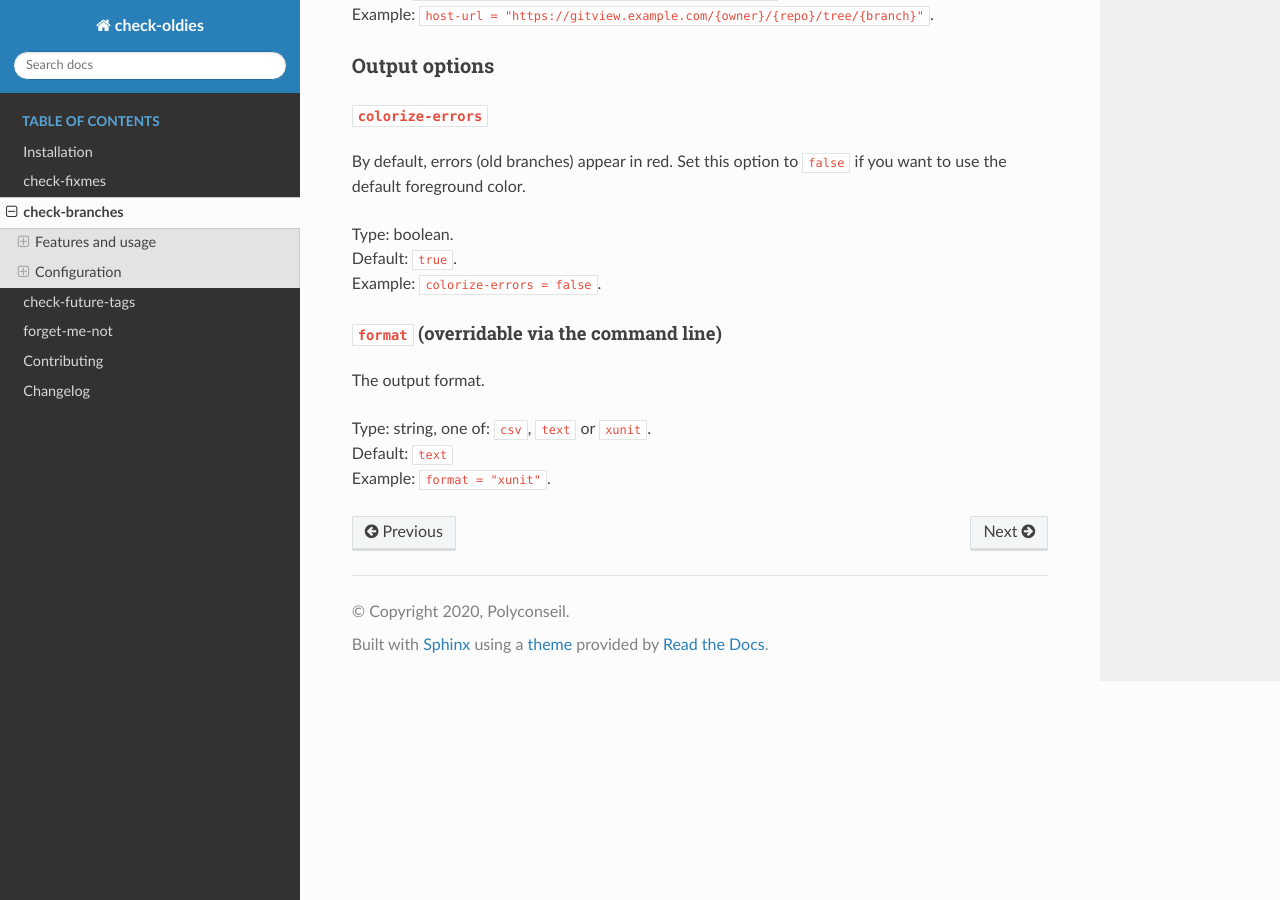
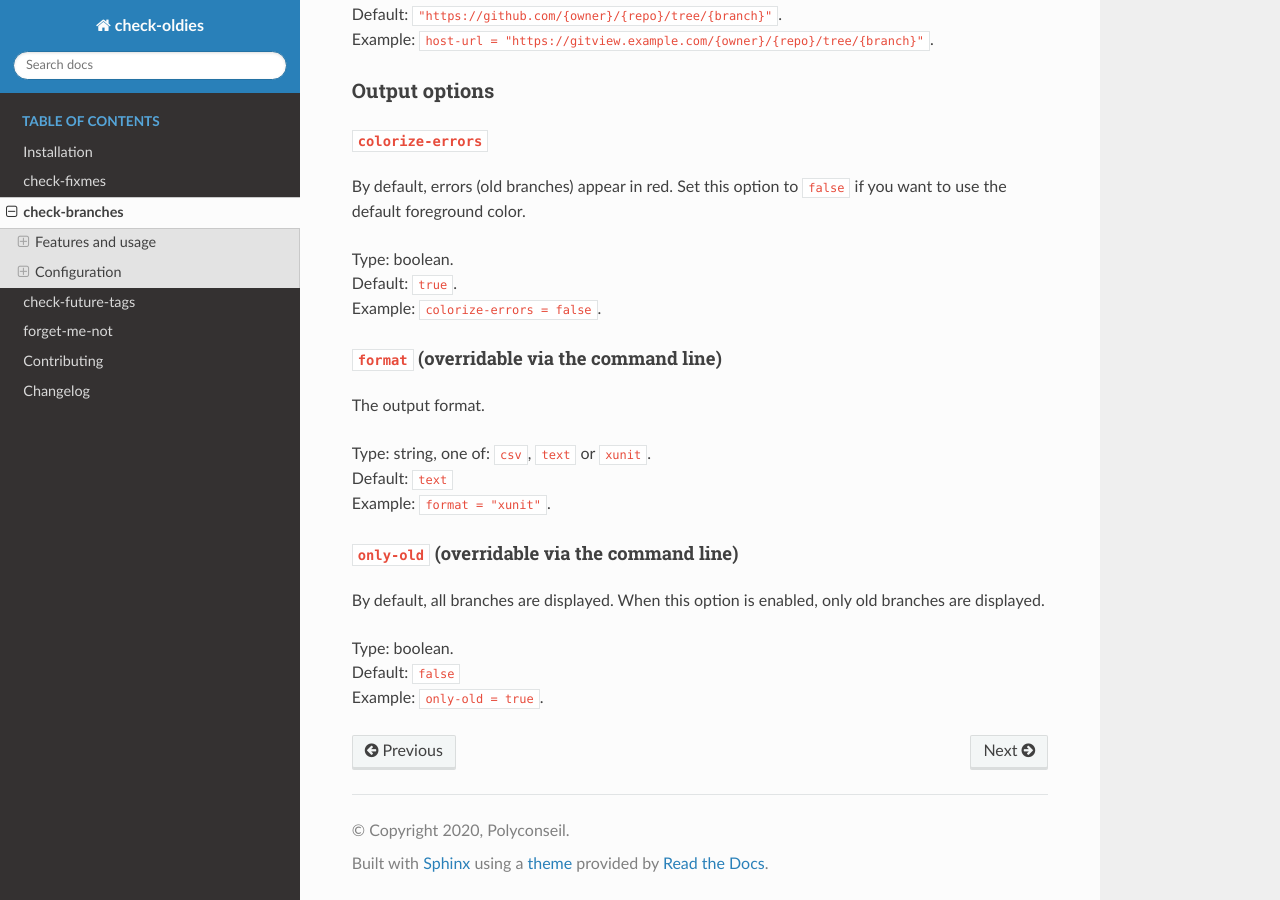
Before and after one commit to Polyconseil/check-oldies, a Sphinx documentation site: the page built from docs/check_branches.rst, in a window 1280 px wide and 900 px high, scrolled down 4551 px. Built offline with Sphinx 7.4.7 and the Read the Docs theme 2.0.0, drawn with Linux system fonts in a browser that asks for light colours; some of the changed text lies outside the part shown.

Commit message:
cli: Add `--only-old` argument to all commands
By default, all commands show all annotations, branches, etc.,
including those that are recent. When exporting to a CSV format, it's
useful to filter out the recent items and only display old ones.

```diff
--- a/CHANGES.rst
+++ b/CHANGES.rst
@@ -17,6 +17,10 @@
 
 - All commands now have a CSV output format, available with the
   ``--format=csv`` argument.
+
+- **check-fixmes** and **check-branches** commands now have a
+  ``--only-old`` argument to show, well, only old annotations or
+  branches.
 
 
 0.8.10 (2023-08-16)
--- a/docs/check_branches.rst
+++ b/docs/check_branches.rst
@@ -261,3 +261,14 @@
 | Type: string, one of: ``csv``, ``text`` or ``xunit``.
 | Default: ``text``
 | Example: ``format = "xunit"``.
+
+
+``only-old`` (overridable via the command line)
+...............................................
+
+By default, all branches are displayed. When this option is enabled,
+only old branches are displayed.
+
+| Type: boolean.
+| Default: ``false``
+| Example: ``only-old = true``.
```
Also changed, not shown: docs/check_fixmes.rst (+11 -0 lines), 4 other files.
